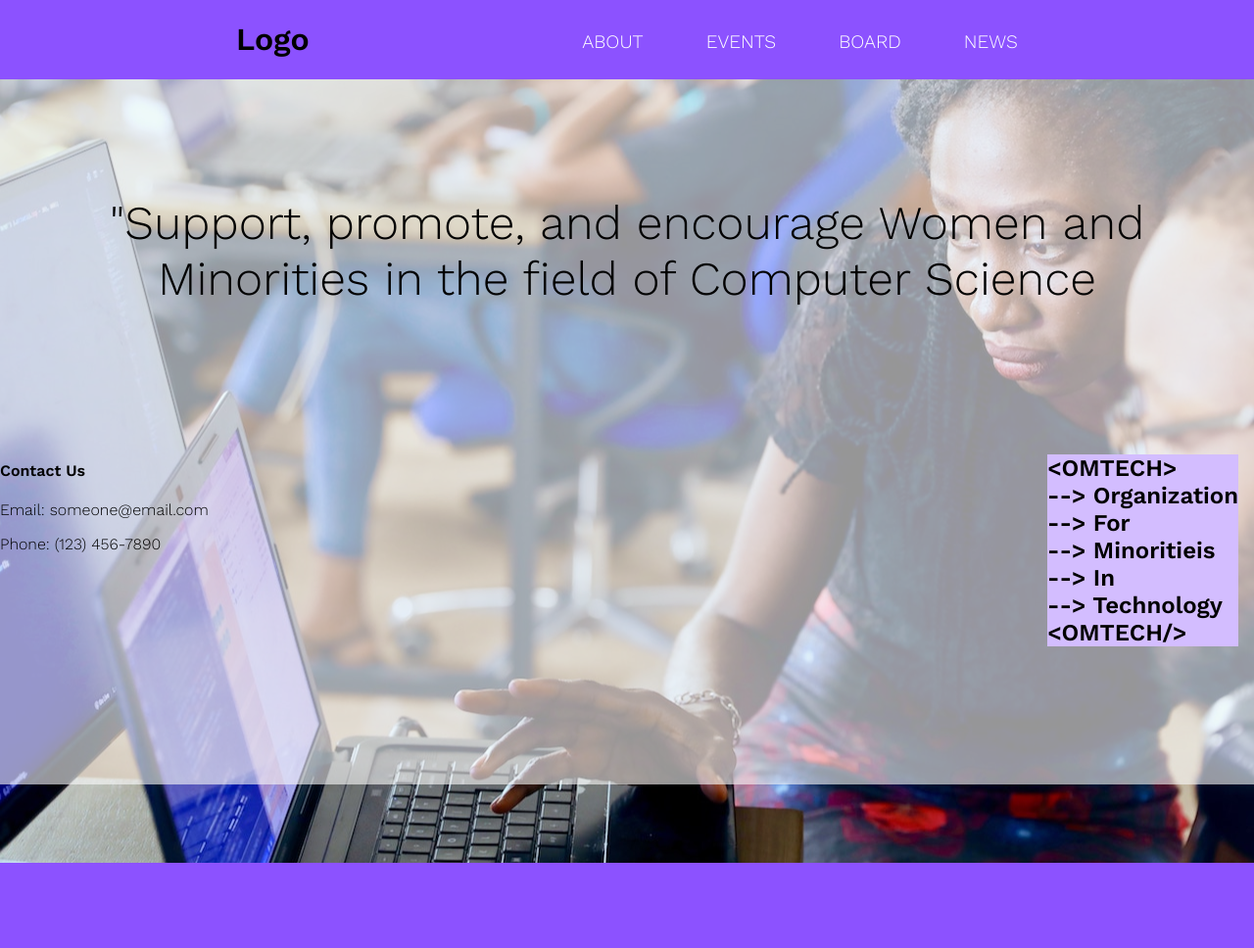
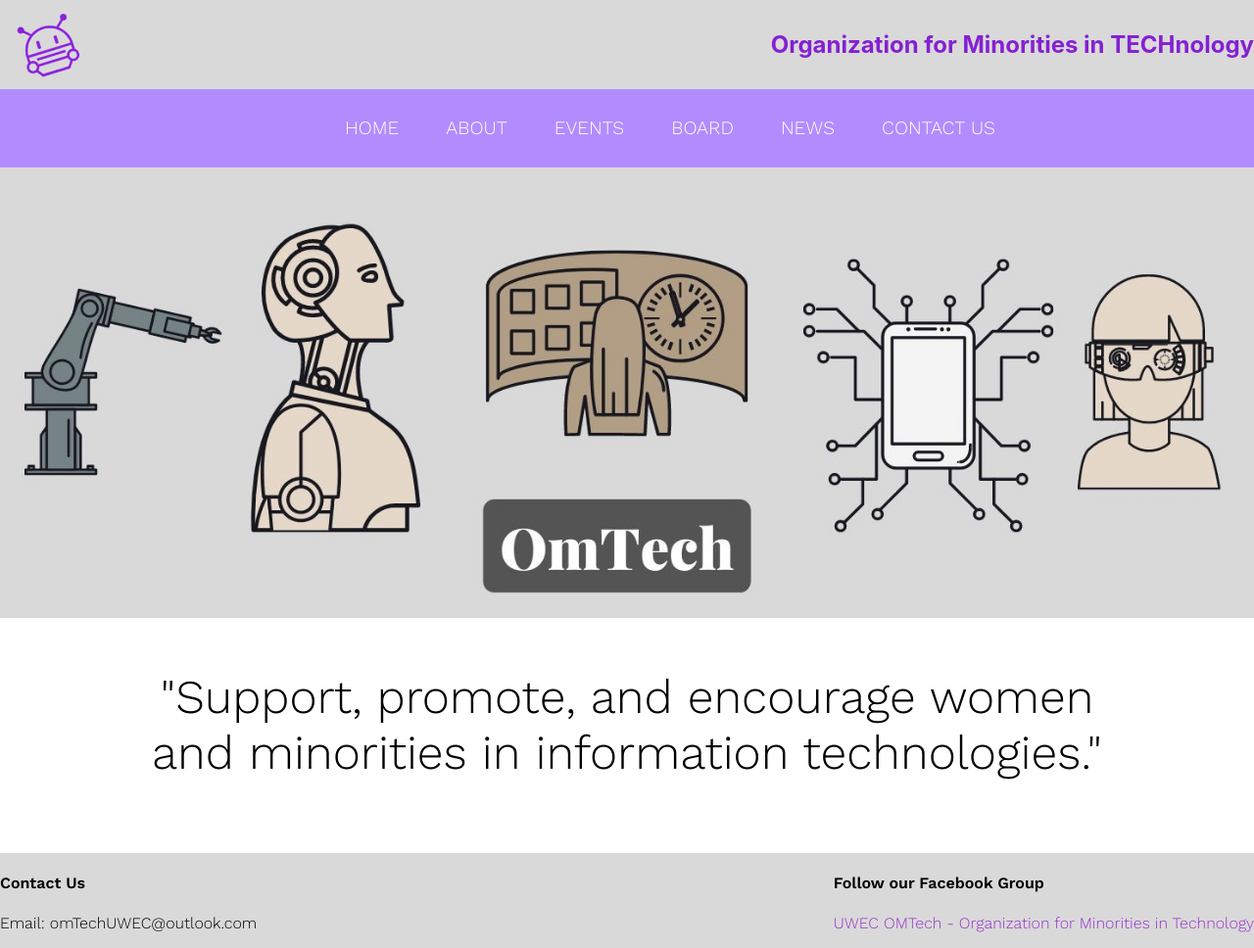
Before and after one commit to drewmore02/drewmore02, a PHP site: page / in a window 1280 px wide. Shown: the whole page at 98% size. Before the commit the page ends 881 px from the top, so only its background shows below. Run offline with PHP 8.4, Linux system fonts and the light colour scheme.

Commit message:
laura homepage merge

```diff
--- a/CS268_Project1/index.html
+++ b/CS268_Project1/index.html
@@ -1,58 +1,64 @@
 <!DOCTYPE html>
 <html lang="en">
+
 <head>
   <meta charset="UTF-8" />
   <meta http-equiv="X-UA-Compatible" content="IE=edge" />
   <meta name="viewport" content="width=device-width, initial-scale=1.0" />
-    <title>Document</title>
+  <title>OmTech</title>
   <link rel="stylesheet" href="styles.css" />
 </head>
+
 <body>
   <header>
-      <h1 class="logo">Logo</h1>
-      <input type="checkbox" id="nav-toggle" class="nav-toggle" />
-      <nav>
+    <img class="logo" src="omtechPhotos/omtech_old_logo_2.png" alt="OmTech Logo">
+    <h2>Organization for Minorities in TECHnology</h2>
+  </header>
+  <div class="header">
+    <div class="navBar">
       <ul>
+        <li><a href="index.html">Home</a></li>
         <li><a href="#">About</a></li>
         <li><a href="#">Events</a></li>
-          <li><a href="#">Board</a></li>
+        <li><a href="meetTheBoard.html">Board</a></li>
         <li><a href="#">News</a></li>
+        <li><a href="#">Contact Us</a></li>
       </ul>
-      </nav>
-      <label for="nav-toggle" class="nav-toggle-label">
-        <span></span>
-      </label>
-    </header>
-    <div class="home-outer">
-    <div class="home-content">
-
-      <div class="slogan">
-        <p>
-        "Support, promote, and encourage Women and Minorities in the field
-        of Computer Science
-        </p>
     </div>
-      <div class="bottom">
-      <div class="left">
-        <h4>Contact Us</h4>
-        <p>Email: someone@email.com</p>
-        <p>Phone: (123) 456-7890</p>
-      </div>
-
-      <div class="center">
-        <div class="light-purple">
-          <h3 class="subtitle">
-            &lt;OMTECH&gt; <br>
-            --&gt; Organization<br>
-            --&gt; For<br>
-            --&gt; Minoritieis<br>
-            --&gt; In<br>
-            --&gt; Technology<br>
-            &lt;OMTECH/&gt;</h3>
-        </div>
-
+    <div class="dropDown">
+      <button class="menuButton">Menu</button>
+      <div class="dropDownChild">
+        <ul>
+          <li><a href="index.html">Home</a></li>
+          <li><a href="#">About</a></li>
+          <li><a href="#">Events</a></li>
+          <li><a href="meetTheBoard.html">Board</a></li>
+          <li><a href="#">News</a></li>
+          <li><a href="#">Contact Us</a></li>
+        </ul>
       </div>
     </div>
   </div>
+  <div class="home-outer">
+    <img src="omtechPhotos/OMTECH Banner.jpeg" alt="OmTech Banner">
+  </div>
+  <div class="home-content">
+    <div class="slogan">
+      <p>
+        "Support, promote, and encourage women and minorities in information technologies."
+      </p>
+    </div>
+  </div>
+  <footer>
+    <div class = "contactUs">
+      <h4>Contact Us</h4>
+        <p>Email: omTechUWEC@outlook.com</p>
+    </div>
+    <div>
+      <h4>Follow our Facebook Group</h4>
+        <p><a class="footerLink" href = "https://www.facebook.com/groups/uwecomtech" target = "_blank" >UWEC OMTech - Organization for Minorities in Technology</a></p>
+    </div>
+  </footer>
 </body>
+
 </html>
--- a/CS268_Project1/styles.css
+++ b/CS268_Project1/styles.css
@@ -1,8 +1,4 @@
 @import url("https://fonts.googleapis.com/css?family=Work+Sans:300,600");
-
-:root {
-  --background: #8c52ff;
-}
 
 *,
 *::before,
@@ -17,121 +13,34 @@
   font-weight: 400;
 }
 
-/*navigation styles start here*/
-@media screen and (min-width: 600px) {
-  header {
-    background: var(--background);
-    text-align: center;
-    position: sticky;
-    top: 0;
-    /*z-index: 999;*/
-    width: 100%;
-  }
-
-  .nav-toggle {
-    display: none;
-  }
-
-  .nav-toggle-label {
-    position: absolute;
-    top: 0;
-    left: 0;
-    margin-left: 1em;
-    height: 100%;
-    display: flex;
-    align-items: center;
-  }
-
-  .nav-toggle-label span,
-  .nav-toggle-label span::before,
-  .nav-toggle-label span::after {
-    display: block;
-    background: white;
-    height: 2px;
-    width: 2em;
-    border-radius: 2px;
-    position: relative;
-  }
-
-  .nav-toggle-label span::before,
-  .nav-toggle-label span::after {
-    content: "";
-    position: absolute;
-  }
-
-  .nav-toggle-label span::before {
-    bottom: 7px;
-  }
-
-  .nav-toggle-label span::after {
-    top: 7px;
-  }
-
-  nav {
-    position: absolute;
-    text-align: left;
-    top: 100%;
-    left: 0;
-    background: var(--background);
-    width: 100%;
-    transform: scale(1, 0);
-    transform-origin: top;
-    transition: transform 400ms ease-in-out;
-    z-index: 10;
-  }
-
-  nav ul {
-    margin: 0;
-    padding: 0;
-    list-style: none;
-    z-index: 6;
-  }
-
-  nav li {
-    margin-bottom: 1em;
-    margin-left: 1em;
-  }
-
-  nav a {
-    color: white;
-    text-decoration: none;
-    font-size: 1.2rem;
-    text-transform: uppercase;
-    opacity: 0;
-    transition: opacity 150ms ease-in-out;
-  }
-  nav a:hover {
-    color: #000;
-  }
-
-  .nav-toggle:checked ~ nav {
-    transform: scale(1, 1);
-    z-index: 10;
-  }
-
-  .nav-toggle:checked ~ nav a {
-    opacity: 1;
-    transition: opacity 250ms ease-in-out 250ms;
-  }
-}
-/*End of regular nav*/
-
-.nav-toggle-label {
-  display: none;
+header{
+  display: flex;
+  justify-content: space-between;
+  background-color: #d9d9d9;
+  align-items: center;
 }
 
-header {
-  display: grid;
-  grid-template-columns: 1fr auto minmax(600px, 3fr) 1fr;
+footer{
+  margin-top: 2%;
+  display: flex;
+  justify-content: space-between;
+  background-color: #d9d9d9;
 }
 
-.logo {
-  grid-column: 2 / 3;
+.header {
+  background-color: #8c52ffa9;
+  text-align: center;
+  position: sticky;
+  top: 0;
+  /*z-index: 999;*/
+  width: 100%;
+  display: flex;
+  justify-content: space-evenly;
 }
 
-nav {
+.navBar {
   position: sticky;
-  text-align: left;
+  text-align: center;
   transition: none;
   transform: scale(1, 1);
   background: none;
@@ -140,97 +49,146 @@
   height: 5em;
   z-index: 10;
 
-  grid-column: 3 / 4;
   display: flex;
-  justify-content: flex-end;
+  justify-content: center;
+  justify-content: space-evenly;
   align-items: center;
 }
 
-nav ul {
+.navBar ul {
   display: flex;
+  list-style: none;
 }
 
-nav li {
-  margin-left: 4em;
+.navBar li {
+  margin-left: 3em;
   margin-bottom: 0;
   text-align: center;
 }
 
-nav a {
+
+.navBar a {
+  color: white;
+  text-decoration: none;
+  font-size: 1.2rem;
+  text-transform: uppercase;
   opacity: 1;
-  position: relative;
+  transition: opacity 150ms ease-in-out;
+}
+.navBar a:hover {
+  color: #000;
 }
 
-nav a::before {
-  content: "";
-  display: block;
-  height: 5px;
-  background: black;
-  position: abolsute;
-  top: -0.75em;
-  left: 0;
-  right: 0;
-  transform: scale(0, 1);
-  transition: transform ease-in-out 250ms;
+.dropDown{
+  display: none;
 }
 
-nav a:hover::before {
-  transform: scale(1, 1);
+/*navigation styles start here*/
+@media (max-width: 800px) {
+
+  .navBar{
+    display: none;
+  }
+
+  .menuButton {
+    background-color: transparent;
+    justify-content: center;
+    width: 100%;
+    font-size: 20px;
+    text-transform: uppercase;
+    text-align: center;
+    color: white;
+    border: none;
+    cursor: pointer;
+    padding:20px;
+    margin-top:15px;
+  }
+
+  .dropDown {
+    position: relative;
+    display: inline-block;
+  }
+
+  .dropDownChild {
+    display: none;
+    min-width: 200px;
+  }
+
+  .dropDownChild a {
+    color: white;
+    text-decoration: none;
+    font-size: 1.2rem;
+    text-transform: uppercase;
+    opacity: 1;
+    transition: opacity 150ms ease-in-out;
+  }
+
+  .dropDown:hover .dropDownChild {
+    display: block;
+    text-align: center;
+  }
+
+  .dropDown ul {
+    margin: 0;
+    padding: 0;
+    list-style: none;
+    z-index: 6;
+  }
+
+  .dropDown li {
+    margin-bottom: 1em;
+    margin-left: 1em;
+  }
+}
+/*End of regular nav*/
+
+.logo {
+  width: 100px;
+}
+
+h2{
+  text-align: center;
+  color: #8520d2;
+  font-family:-apple-system, BlinkMacSystemFont, 'Segoe UI', Roboto, Oxygen, Ubuntu, Cantarell, 'Open Sans', 'Helvetica Neue', sans-serif;
 }
 
 /*navigation styles end here*/
 
 /*home page content starts here*/
-.home-outer {
-  background-image: url(women-in-cs.jpeg);
-  background-position: center center;
-  background-color: white;
-  background-blend-mode: multiply;
-  height: 100vh;
-}
-
-.home-content {
+.home-outer img{
   width: 100%;
-  position: absolute;
-  height: calc(100vh - 5em);
-  background: rgba(250, 250, 250, 0.6);
-  z-index: 1;
-  display: grid;
-  grid-template-rows: 2;
 }
 
 /*top of page*/
 
 .slogan {
-  margin: 0;
+  margin-left: 10%;
   font-size: 3rem;
   text-align: center;
-  width: auto;
+  width: 80%;
   display: flex;
   align-items: center;
   justify-content: center;
 }
 
-.bottom {
-  display: flex;
-  justify-content: space-between;
-  align-items: baseline;
-}
-/*center bottom of page*/
-.center {
-  position: relative;
-  width: auto;
-  height: 100%;
+.footerLink{
+  text-decoration: none;
+  color: black;
 }
 
-.light-purple {
-  background-color: #d3bdff;
-  margin: 2em 1em 0em 1em;
-  width: auto;
-  padding: 0;
+.footerLink:link{
+  color: darkorchid;
 }
 
-.subtitle {
-  font-size: 1.5rem;
-  margin: 0;
+.footerLink:visited{
+  color:purple;
 }
+
+.footerLink:hover{
+  color: slategray;
+  text-decoration: underline;
+}
+
+.footerLink:active{
+  color: purple;
+}
```
Also changed, not shown: CS268_Project1/omtechPhotos/OMTECH Banner.jpeg (added), CS268_Project1/omtechPhotos/omtech_old_logo_2.png (added). Lines whose indentation alone changed are shown as unchanged.
